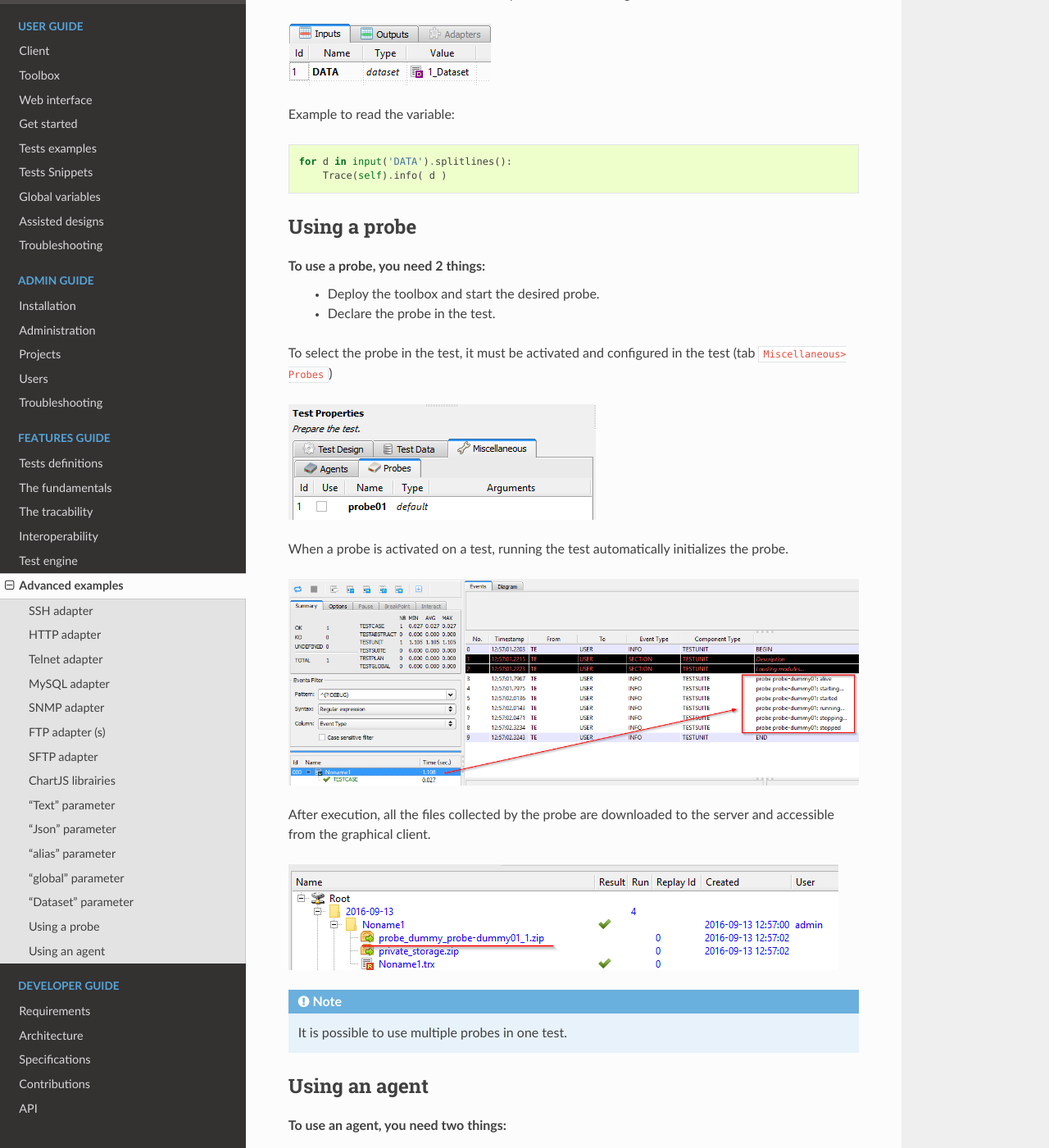
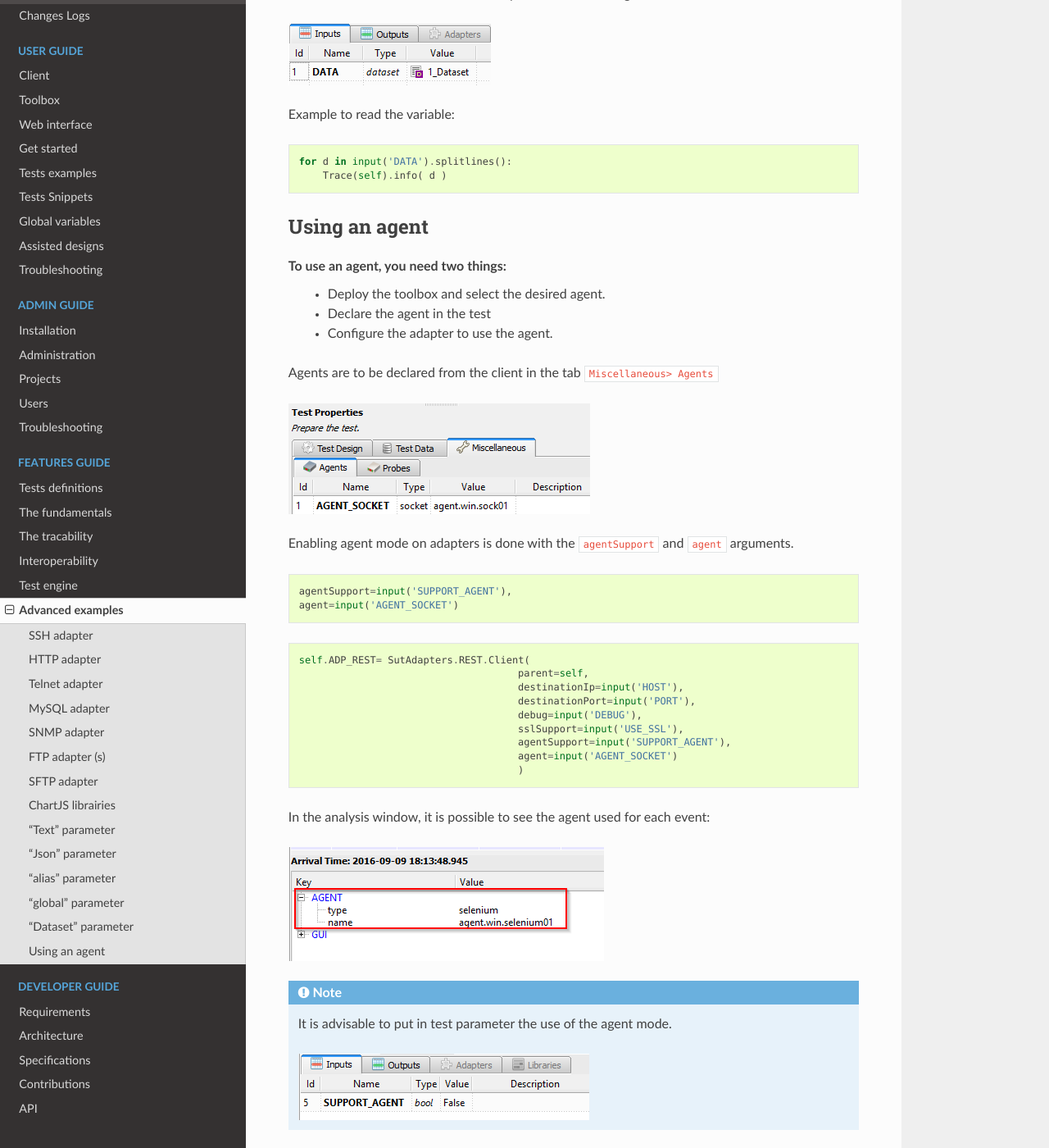
Before and after one commit to ExtensiveAutomation/extensiveautomation-en.readthedocs.io, a Sphinx documentation site: the page built from docs/features/examples.rst, in a window 1280 px wide and 1400 px high, scrolled down 13510 px. Shown: the whole window at 82% size. Built offline with Sphinx 7.4.7 and the Read the Docs theme 2.0.0, drawn with Linux system fonts in a browser that asks for light colours.

Commit message:
fix docs

```diff
--- a/docs/features/examples.rst
+++ b/docs/features/examples.rst
@@ -639,28 +639,6 @@ Example to read the variable:
   for d in input('DATA').splitlines():
       Trace(self).info( d )
 
-
-Using a probe
--------------------
-
-To use a probe, you need 2 things:
-  - Deploy the toolbox and start the desired probe.
-  - Declare the probe in the test.
-
-To select the probe in the test, it must be activated and configured in the test (tab ``Miscellaneous> Probes``)
-
-.. image:: /_static/images/examples/probe_tab.png
-
-When a probe is activated on a test, running the test automatically initializes the probe.
-
-.. image:: /_static/images/examples/probe_starting.png
-
-After execution, all the files collected by the probe are downloaded to the server and accessible from the graphical client.
-
-.. image:: /_static/images/examples/probe_test_archives.png
-
-.. note :: It is possible to use multiple probes in one test.
-
 Using an agent
 -------------------
 
```
Also changed, not shown: docs/admin/install.rst (+5 -5 lines), docs/developer/contributions.rst (+5 -5 lines).
